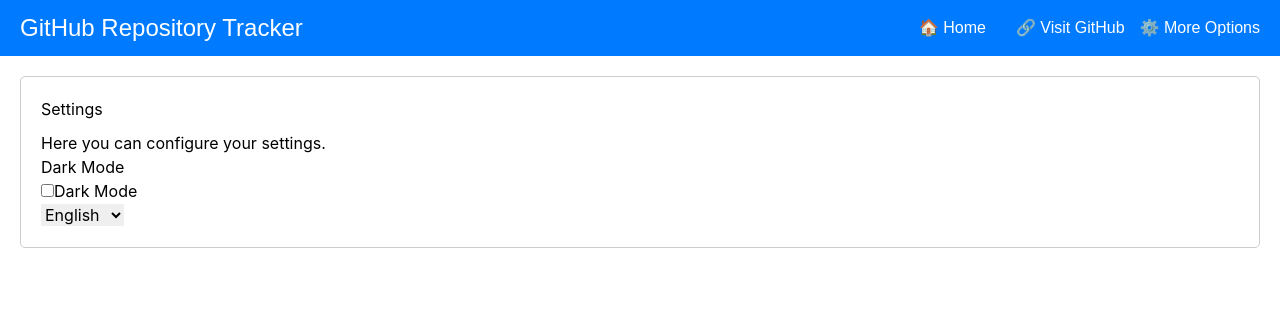
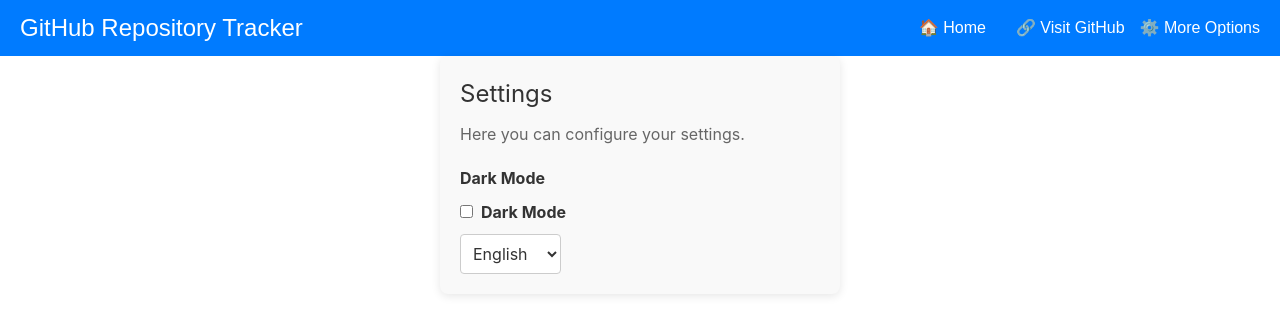
Before and after one commit to kryptomrx/github-repo-tracker, a React (Create React App) app: page /settings in a window 1280 px wide. Shown: the top 334 px of the page. Built offline with nearby package versions, Linux system fonts and the light colour scheme.

Commit message:
update ui for settings

```diff
--- a/src/Settings.css
+++ b/src/Settings.css
@@ -9,17 +9,52 @@
     color: white;
   }
 
-  .settings-container {
-    margin: 20px;
-    padding: 20px;
-    border: 1px solid #ccc;
-    border-radius: 5px;
+  label {
+    font-size: 16px;
+  }
+
+  /* Settings.css */
+.settings-container {
+    padding: 20px; /* Innenabstand */
+    background-color: #f9f9f9; /* Hintergrundfarbe */
+    border-radius: 8px; /* Ecken abrunden */
+    box-shadow: 0 2px 10px rgba(0, 0, 0, 0.1); /* Schatten für die Box */
+    max-width: 400px; /* Maximale Breite */
+    margin: auto; /* Zentrieren der Box */
   }
 
   .settings-container h2 {
-    margin-bottom: 10px;
+    font-size: 24px; /* Größe der Überschrift */
+    margin-bottom: 10px; /* Abstand nach unten */
+    color: #333; /* Farbe der Überschrift */
   }
 
-  label {
-    font-size: 16px;
+  .settings-container p {
+    margin-bottom: 20px; /* Abstand nach unten */
+    color: #666; /* Farbe des Textes */
   }
+
+  .settings-container label {
+    display: block; /* Block-Element */
+    margin-bottom: 10px; /* Abstand nach unten */
+    font-weight: bold; /* Fettschrift für die Labels */
+    color: #333; /* Farbe der Labels */
+  }
+
+  .settings-container input[type="checkbox"] {
+    margin-right: 8px; /* Abstand nach rechts für die Checkbox */
+  }
+
+  .settings-container select {
+    padding: 8px; /* Innenabstand */
+    border-radius: 4px; /* Ecken abrunden */
+    border: 1px solid #ccc; /* Rahmen */
+    background-color: #fff; /* Hintergrundfarbe */
+    color: #333; /* Schriftfarbe */
+    cursor: pointer; /* Zeiger für den Mauszeiger */
+  }
+
+  .settings-container select:focus {
+    outline: none; /* Entfernen des Standard-Outline */
+    border-color: #007bff; /* Farbe des Rahmens bei Fokus */
+  }
```
